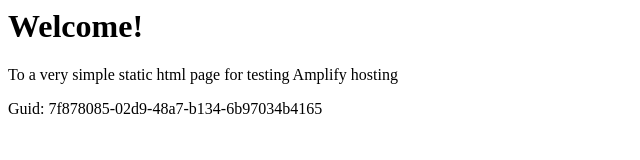
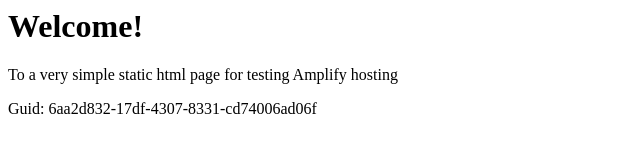
Before and after one commit to aws-aemilia-fra/Github-PR-Commit-Integration-Test-DoNotTouch-GithubWebhookPreviewCanaryTest-v1-preprod-eu-central-1, a website: page src/index.html in a window 1280 px wide. Shown: the full height of the page, 0-640 px from the left. Drawn offline with Linux system fonts and the light colour scheme.

Commit message:
commit from integ tests

```diff
--- a/src/index.html
+++ b/src/index.html
@@ -12,6 +12,6 @@
 <body>
     <h1>Welcome!</h1>
     <p>To a very simple static html page for testing Amplify hosting</p>
-    <p>Guid: 7f878085-02d9-48a7-b134-6b97034b4165</p></body>
+    <p>Guid: 6aa2d832-17df-4307-8331-cd74006ad06f</p></body>
 
 </html>
```
